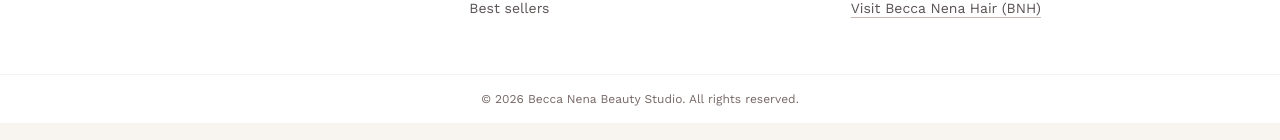
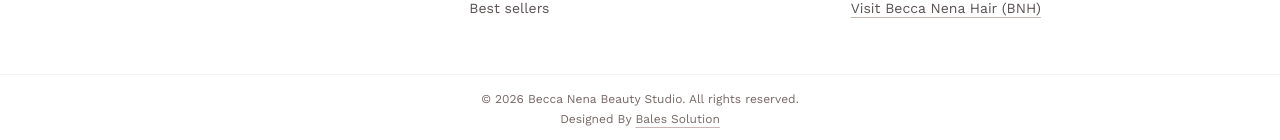
Before and after one commit to Baiden001/becca-nena-beauty-studio, a Next.js app: page / in a window 1280 px wide. Shown: the part 3160-3300 px from the top of the page. Built offline with nearby package versions, Linux system fonts and the light colour scheme; no server answers; the database is empty.

Commit message:
Add designer credit to site footer
Updated footer to include designer credit and link.

```diff
--- a/src/components/site-footer.tsx
+++ b/src/components/site-footer.tsx
@@ -71,7 +71,18 @@ export function SiteFooter() {
       </div>
 
       <div className="border-t border-rose/10 px-6 py-4 text-center text-xs text-taupe">
-        © {new Date().getFullYear()} Becca Nena Beauty Studio. All rights reserved.
+        <p>© {new Date().getFullYear()} Becca Nena Beauty Studio. All rights reserved.</p>
+        <p className="mt-1">
+          Designed By{" "}
+          <a
+            href="https://bales-solutions.vercel.app"
+            target="_blank"
+            rel="noopener noreferrer"
+            className="underline decoration-rose/60 underline-offset-4 hover:text-rose"
+          >
+            Bales Solution
+          </a>
+        </p>
       </div>
     </footer>
   );
```
